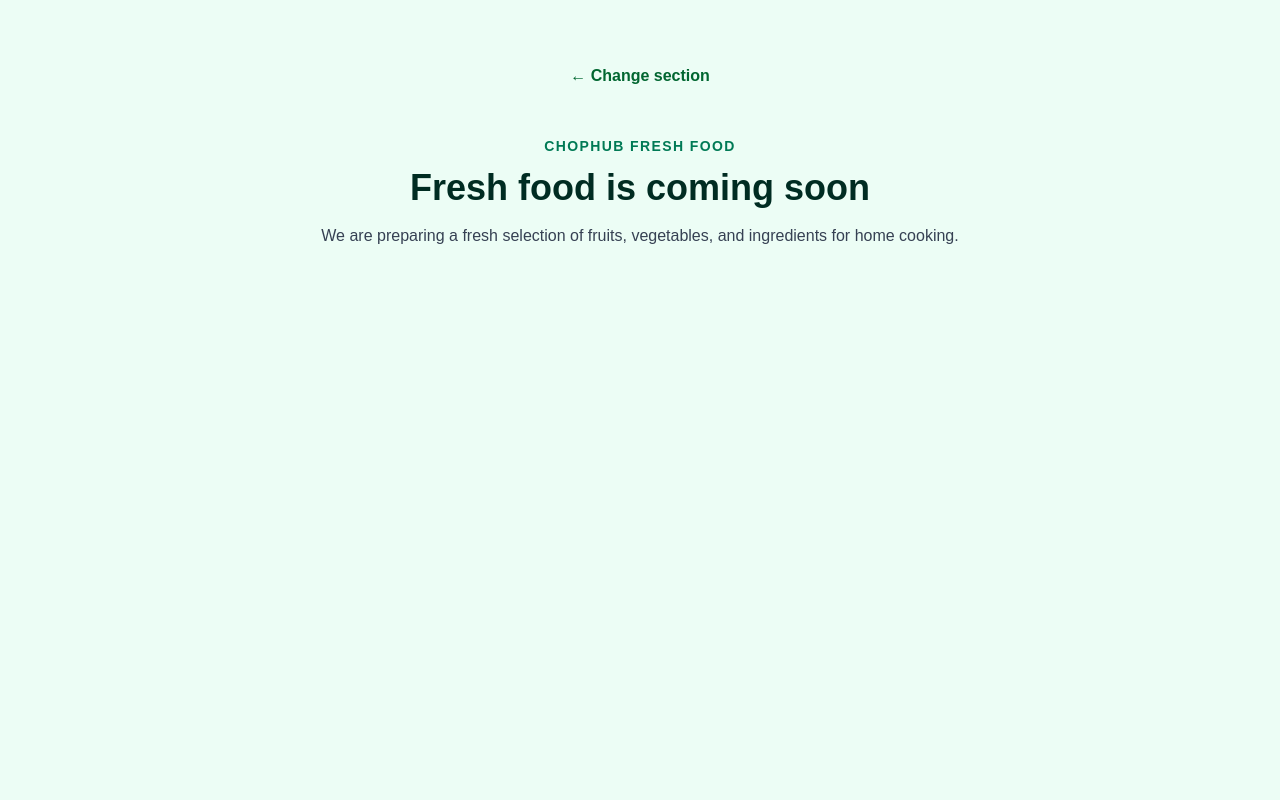
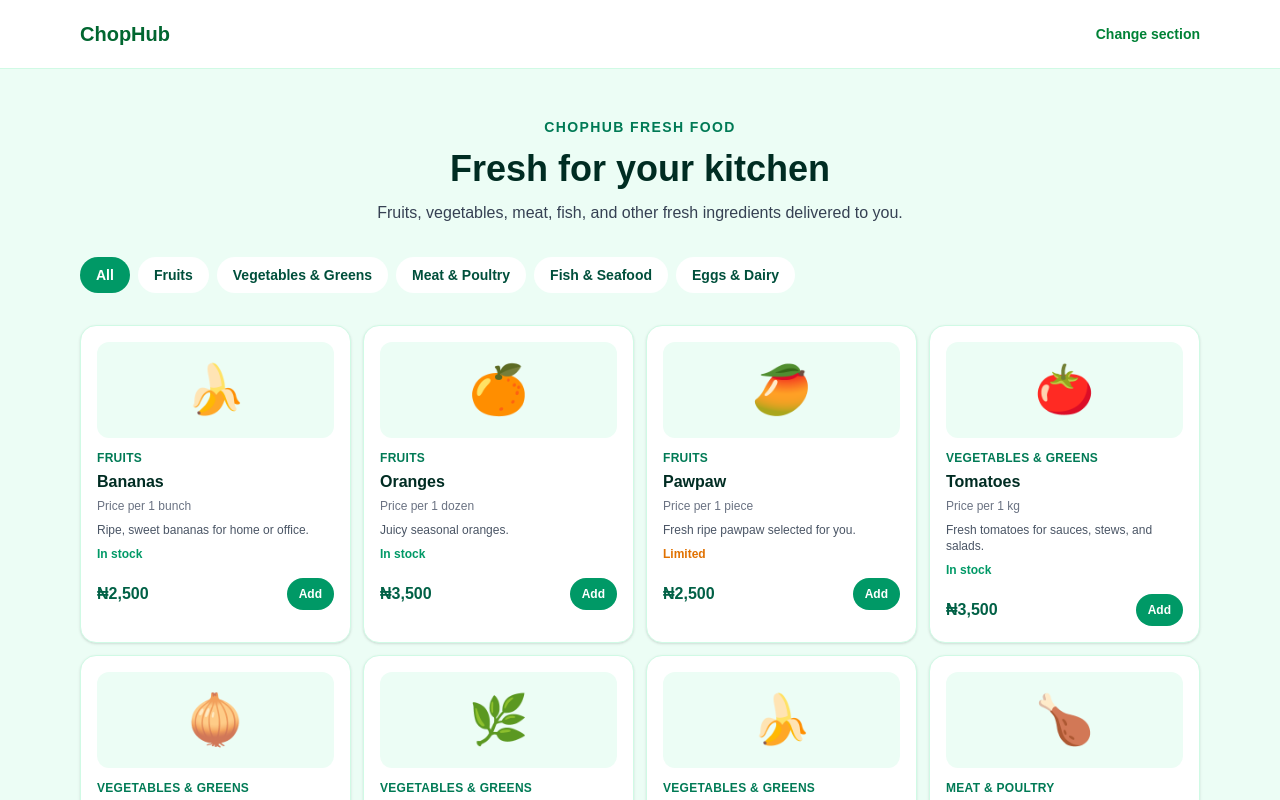
Before and after one commit to ChopHub147/chophub, a Next.js app: page /fresh-food in a window 1280 px wide. Shown: the top 800 px of the page. Built offline with nearby package versions, Linux system fonts and the light colour scheme.

Commit message:
Add Fresh Food product catalog
Create unit-priced fresh products with category filters, stock status, and cart additions.

```diff
--- a/app/fresh-food/page.tsx
+++ b/app/fresh-food/page.tsx
@@ -1,14 +1,98 @@
+"use client";
+
 import Link from "next/link";
+import { useMemo, useState } from "react";
+
+type FreshProduct = {
+  id: string;
+  name: string;
+  category: string;
+  unit: string;
+  price: number;
+  description: string;
+  icon: string;
+  stock: "In stock" | "Limited" | "Unavailable";
+};
+
+type CartItem = { id: string; name: string; price: number; quantity: number; image: string };
+const cartStorageKey = "chophub-cart";
+const categories = ["All", "Fruits", "Vegetables & Greens", "Meat & Poultry", "Fish & Seafood", "Eggs & Dairy"];
+
+const products: FreshProduct[] = [
+  { id: "fresh-bananas", name: "Bananas", category: "Fruits", unit: "1 bunch", price: 2500, description: "Ripe, sweet bananas for home or office.", icon: "🍌", stock: "In stock" },
+  { id: "fresh-oranges", name: "Oranges", category: "Fruits", unit: "1 dozen", price: 3500, description: "Juicy seasonal oranges.", icon: "🍊", stock: "In stock" },
+  { id: "fresh-pawpaw", name: "Pawpaw", category: "Fruits", unit: "1 piece", price: 2500, description: "Fresh ripe pawpaw selected for you.", icon: "🥭", stock: "Limited" },
+  { id: "fresh-tomatoes", name: "Tomatoes", category: "Vegetables & Greens", unit: "1 kg", price: 3500, description: "Fresh tomatoes for sauces, stews, and salads.", icon: "🍅", stock: "In stock" },
+  { id: "fresh-onions", name: "Onions", category: "Vegetables & Greens", unit: "1 kg", price: 2800, description: "Crisp onions for everyday cooking.", icon: "🧅", stock: "In stock" },
+  { id: "fresh-ugu", name: "Ugu leaves", category: "Vegetables & Greens", unit: "1 bunch", price: 1200, description: "Fresh fluted pumpkin leaves for soups.", icon: "🌿", stock: "In stock" },
+  { id: "fresh-plantain", name: "Plantain", category: "Vegetables & Greens", unit: "1 kg", price: 3000, description: "Green or ripe plantain for frying and cooking.", icon: "🍌", stock: "In stock" },
+  { id: "fresh-chicken", name: "Chicken", category: "Meat & Poultry", unit: "1 kg", price: 6500, description: "Cleaned chicken prepared for cooking.", icon: "🍗", stock: "Limited" },
+  { id: "fresh-beef", name: "Beef", category: "Meat & Poultry", unit: "1 kg", price: 8500, description: "Fresh beef cuts for soups and stews.", icon: "🥩", stock: "In stock" },
+  { id: "fresh-catfish", name: "Catfish", category: "Fish & Seafood", unit: "1 kg", price: 7500, description: "Fresh catfish cleaned to order.", icon: "🐟", stock: "In stock" },
+  { id: "fresh-mackerel", name: "Mackerel", category: "Fish & Seafood", unit: "1 kg", price: 6500, description: "Fresh or frozen mackerel for family meals.", icon: "🐠", stock: "Limited" },
+  { id: "fresh-eggs", name: "Chicken eggs", category: "Eggs & Dairy", unit: "1 crate", price: 5500, description: "Fresh eggs for breakfast and baking.", icon: "🥚", stock: "In stock" },
+];
 
 export default function FreshFoodPage() {
+  const [selectedCategory, setSelectedCategory] = useState("All");
+  const [cartCount, setCartCount] = useState(0);
+  const filteredProducts = useMemo(() => selectedCategory === "All" ? products : products.filter((product) => product.category === selectedCategory), [selectedCategory]);
+
+  const addToCart = (product: FreshProduct) => {
+    const stored = window.localStorage.getItem(cartStorageKey);
+    const cart: CartItem[] = stored ? JSON.parse(stored) : [];
+    const existing = cart.find((item) => item.id === product.id);
+    const nextCart = existing
+      ? cart.map((item) => item.id === product.id ? { ...item, quantity: item.quantity + 1 } : item)
+      : [...cart, { id: product.id, name: `${product.name} (${product.unit})`, price: product.price, quantity: 1, image: product.icon }];
+    window.localStorage.setItem(cartStorageKey, JSON.stringify(nextCart));
+    setCartCount(nextCart.reduce((total, item) => total + item.quantity, 0));
+  };
+
   return (
-    <main className="min-h-screen bg-emerald-50 px-4 py-16 text-gray-900">
-      <div className="mx-auto max-w-3xl text-center">
-        <Link href="/" className="font-semibold text-green-800">← Change section</Link>
-        <p className="mt-12 text-sm font-semibold uppercase tracking-widest text-emerald-700">ChopHub Fresh Food</p>
-        <h1 className="mt-3 text-4xl font-bold text-emerald-950">Fresh food is coming soon</h1>
-        <p className="mt-4 text-gray-700">We are preparing a fresh selection of fruits, vegetables, and ingredients for home cooking.</p>
-      </div>
+    <main className="min-h-screen bg-emerald-50 text-gray-900">
+      <header className="border-b border-emerald-100 bg-white">
+        <div className="mx-auto flex max-w-6xl items-center justify-between px-4 py-5">
+          <Link href="/" className="text-xl font-extrabold text-green-800">ChopHub</Link>
+          <Link href="/" className="text-sm font-semibold text-green-700 hover:text-green-900">Change section</Link>
+        </div>
+      </header>
+      <section className="mx-auto max-w-6xl px-4 py-12">
+        <div className="text-center">
+          <p className="text-sm font-semibold uppercase tracking-widest text-emerald-700">ChopHub Fresh Food</p>
+          <h1 className="mt-3 text-4xl font-bold text-emerald-950">Fresh for your kitchen</h1>
+          <p className="mx-auto mt-3 max-w-2xl text-gray-700">Fruits, vegetables, meat, fish, and other fresh ingredients delivered to you.</p>
+        </div>
+        <div className="mt-8 flex gap-2 overflow-x-auto pb-2">
+          {categories.map((category) => (
+            <button key={category} type="button" onClick={() => setSelectedCategory(category)} className={`whitespace-nowrap rounded-full px-4 py-2 text-sm font-semibold ${selectedCategory === category ? "bg-emerald-600 text-white" : "bg-white text-emerald-900 hover:bg-emerald-100"}`}>
+              {category}
+            </button>
+          ))}
+        </div>
+        <div className="mt-6 grid grid-cols-2 gap-3 md:grid-cols-3 lg:grid-cols-4">
+          {filteredProducts.map((product) => (
+            <article key={product.id} className={`rounded-2xl border border-emerald-100 bg-white p-4 shadow-sm ${product.stock === "Unavailable" ? "opacity-70" : ""}`}>
+              <div className="flex h-24 items-center justify-center rounded-xl bg-emerald-50 text-5xl">{product.icon}</div>
+              <p className="mt-3 text-xs font-semibold uppercase tracking-wide text-emerald-700">{product.category}</p>
+              <h2 className="mt-1 font-bold text-emerald-950">{product.name}</h2>
+              <p className="mt-1 text-xs text-gray-500">Price per {product.unit}</p>
+              <p className="mt-2 text-xs text-gray-600">{product.description}</p>
+              <p className={`mt-2 text-xs font-semibold ${product.stock === "In stock" ? "text-emerald-600" : product.stock === "Limited" ? "text-amber-600" : "text-red-600"}`}>{product.stock}</p>
+              <div className="mt-4 flex items-center justify-between gap-2">
+                <span className="font-bold text-emerald-800">₦{product.price.toLocaleString()}</span>
+                <button type="button" disabled={product.stock === "Unavailable"} onClick={() => addToCart(product)} className="rounded-full bg-emerald-600 px-3 py-2 text-xs font-semibold text-white disabled:cursor-not-allowed disabled:bg-gray-200 disabled:text-gray-500">
+                  {product.stock === "Unavailable" ? "Unavailable" : "Add"}
+                </button>
+              </div>
+            </article>
+          ))}
+        </div>
+        <div className="mt-10 text-center">
+          <p className="text-sm text-gray-600">{cartCount > 0 ? `${cartCount} item${cartCount === 1 ? "" : "s"} added to your ChopHub cart.` : "Select fresh products to add them to your ChopHub cart."}</p>
+          <Link href="/cooked-food#cart" className="mt-4 inline-block rounded-full bg-green-600 px-6 py-3 font-semibold text-white hover:bg-green-700">Continue to checkout</Link>
+        </div>
+      </section>
     </main>
   );
 }
```
